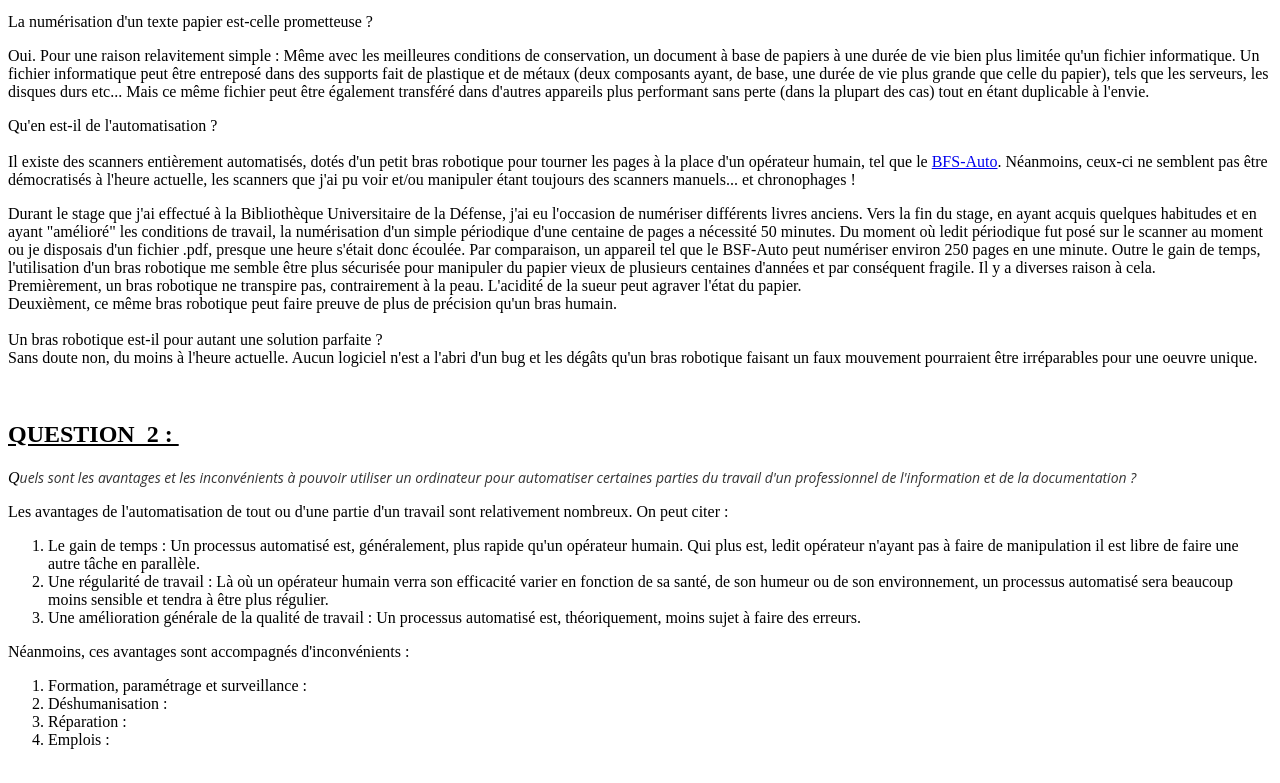
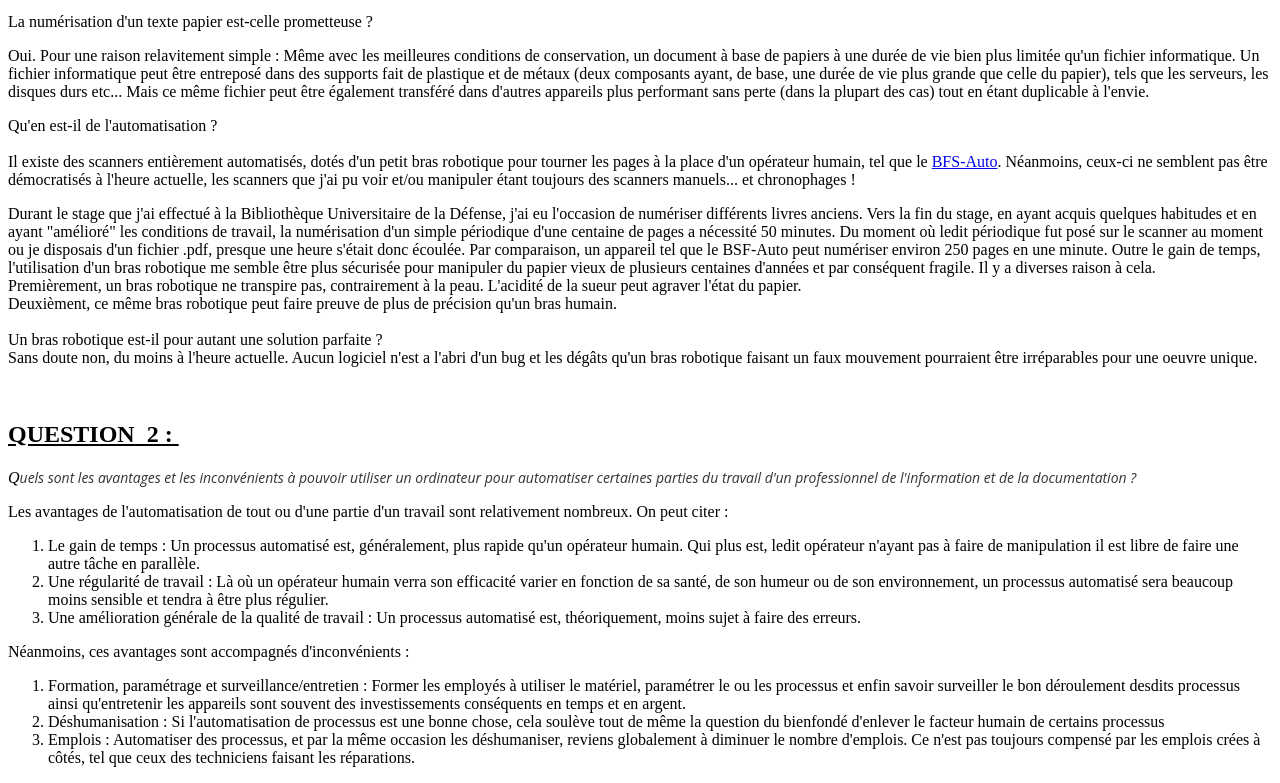
Before and after one commit to CVancoppenolle/Cvancoppenolle.github.io, a plain HTML site: page Questions.html in a window 1280 px wide. Shown: the part 373-1156 px from the top of the page. Drawn offline with Linux system fonts and the light colour scheme.

Commit message:
Update Questions.html

```diff
--- a/Questions.html
+++ b/Questions.html
@@ -51,10 +51,9 @@ Sans doute non, du moins &agrave; l&#39;heure actuelle. Aucun logiciel n&#39;est
 <p>N&eacute;anmoins, ces avantages sont accompagn&eacute;s d&#39;inconv&eacute;nients :&nbsp;</p>
 
 <ol>
-	<li>Formation, param&eacute;trage et surveillance :&nbsp;</li>
-	<li>D&eacute;shumanisation :&nbsp;</li>
-	<li>R&eacute;paration :&nbsp;</li>
-	<li>Emplois :&nbsp;</li>
+	<li>Formation, param&eacute;trage et surveillance/entretien : Former les employ&eacute;s &agrave; utiliser le mat&eacute;riel, param&eacute;trer le ou les processus et enfin savoir surveiller le bon d&eacute;roulement desdits processus ainsi qu&#39;entretenir les appareils&nbsp;sont souvent des investissements cons&eacute;quents en temps et en argent.&nbsp;</li>
+	<li>D&eacute;shumanisation : Si l&#39;automatisation de processus est une bonne chose, cela soul&egrave;ve tout de m&ecirc;me la question du bienfond&eacute; d&#39;enlever le facteur humain de certains processus</li>
+	<li>Emplois : Automatiser des processus, et par la m&ecirc;me occasion les d&eacute;shumaniser, reviens globalement &agrave; diminuer le nombre d&#39;emplois. Ce n&#39;est pas toujours compens&eacute; par les emplois cr&eacute;es &agrave; c&ocirc;t&eacute;s, tel que ceux des techniciens faisant les r&eacute;parations.</li>
 </ol>
 </body>
 </html>
```
